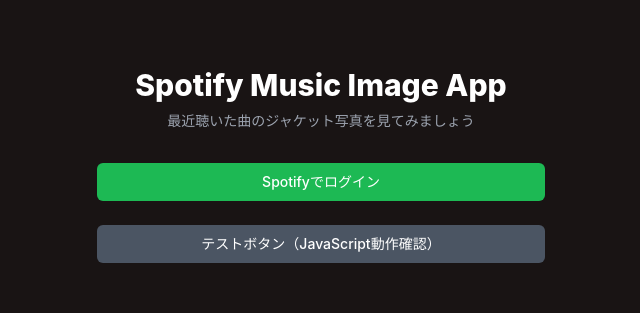
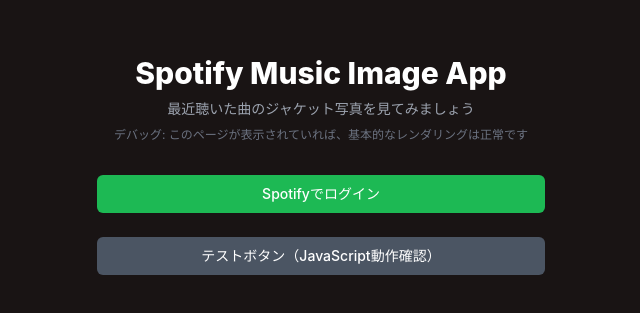
Before and after one commit to y0303noki/spotify-music-image-app, a React (Vite) app in the folder frontend/: page /#/ in a window 1280 px wide. Shown: the part 247-560 px from the top of the page, without its empty margins (319-959 px from the left). Built offline with nearby package versions, Linux system fonts and the light colour scheme; no server answers.

Commit message:
Add more debug logging and test display to diagnose rendering issues

```diff
--- a/frontend/src/App.tsx
+++ b/frontend/src/App.tsx
@@ -1,4 +1,4 @@
-import React from 'react'
+import React, { useEffect } from 'react'
 import { HashRouter as Router, Routes, Route } from 'react-router-dom'
 import Login from './pages/Login'
 import Callback from './pages/Callback'
@@ -6,6 +6,13 @@
 import './App.css'
 
 function App() {
+  useEffect(() => {
+    console.log('App component mounted')
+    console.log('Current pathname:', window.location.pathname)
+    console.log('Current search:', window.location.search)
+    console.log('Current hash:', window.location.hash)
+  }, [])
+
   return (
     <Router>
       <div className="App">
--- a/frontend/src/pages/Login.tsx
+++ b/frontend/src/pages/Login.tsx
@@ -93,6 +93,9 @@
           <p className="mt-2 text-center text-sm text-gray-400">
             最近聴いた曲のジャケット写真を見てみましょう
           </p>
+          <p className="mt-2 text-center text-xs text-gray-500">
+            デバッグ: このページが表示されていれば、基本的なレンダリングは正常です
+          </p>
         </div>
         <div className="mt-8 space-y-6">
           <button
```
